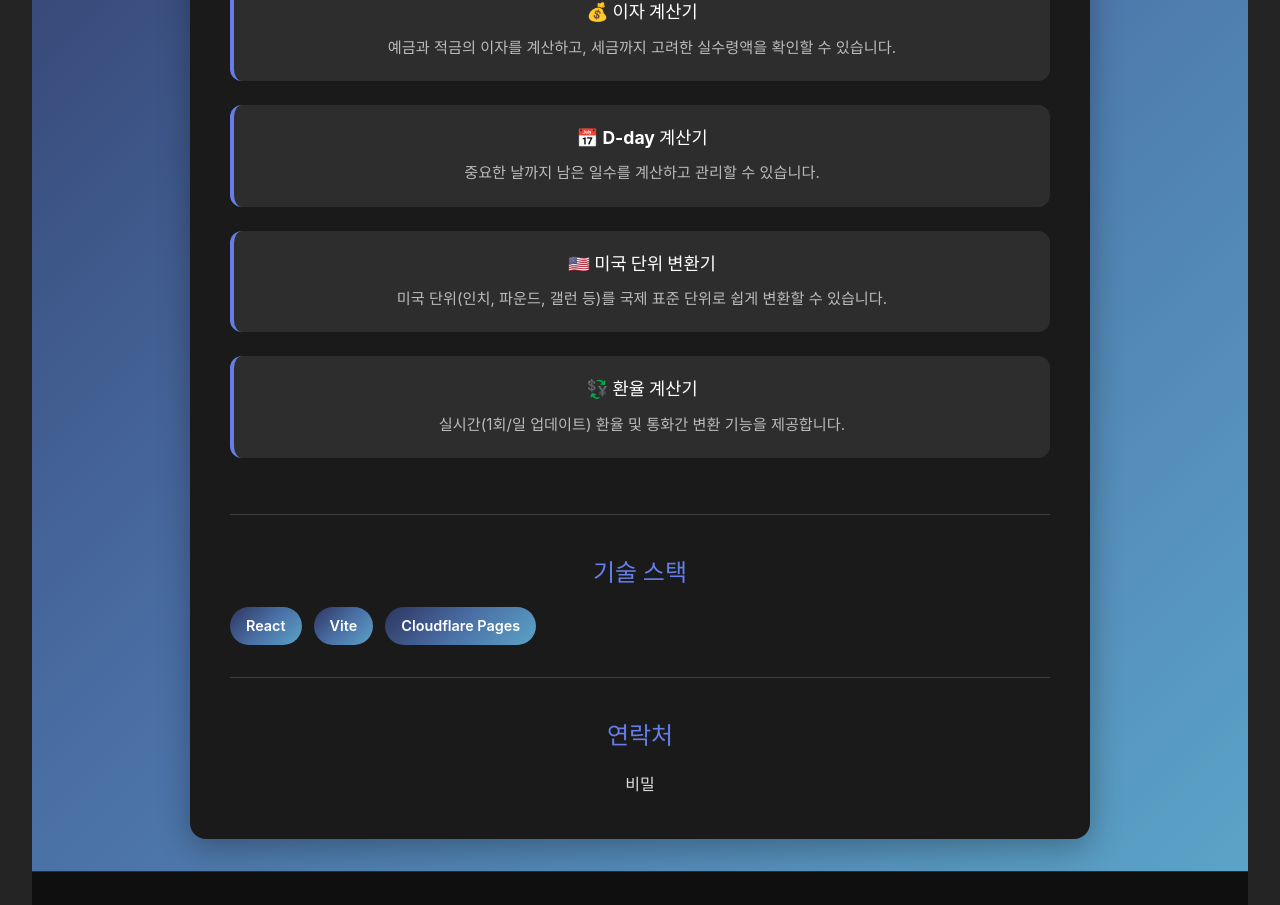
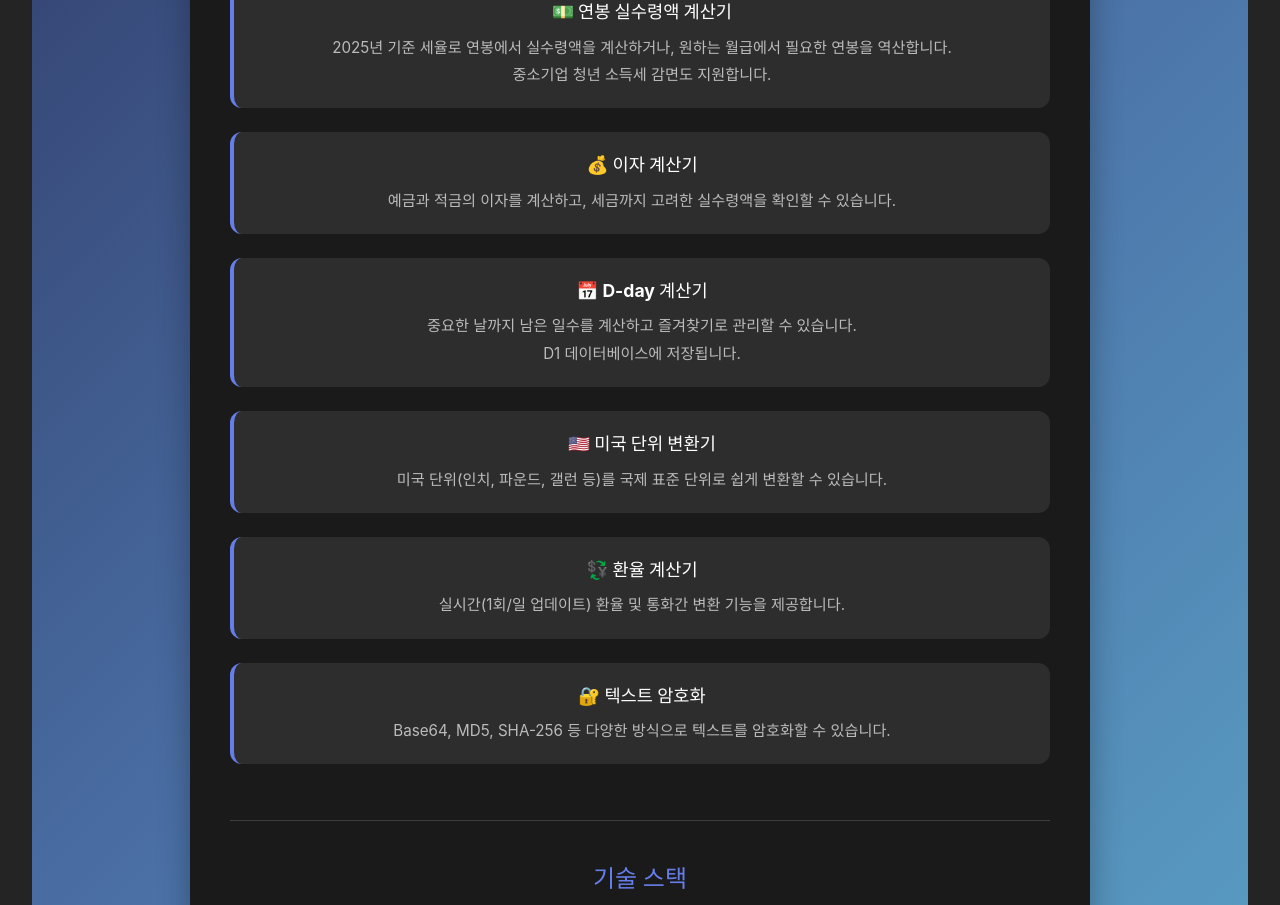
Before and after one commit to sr-josh/malgn-vibe, a React (Vite) app in the folder frontend/: page /about in a window 1280 px wide. Shown: the part 497-1402 px from the top of the page. Built offline with nearby package versions, Linux system fonts and the light colour scheme.

Commit message:
Align info-box content to left

```diff
--- a/frontend/src/components/Calculator.css
+++ b/frontend/src/components/Calculator.css
@@ -187,9 +187,9 @@ to { opacity: 1; transform: translateY(0); }
 .deduction-item:last-of-type { border-bottom: 2px solid #3d3d3d; margin-bottom: 0.75rem; }
 .deduction-total { display: flex; justify-content: space-between; align-items: center; padding: 1rem; background: rgba(245, 87, 108, 0.1); border-radius: 8px; font-size: 1.1rem; font-weight: 700; color: #f5576c; }
 .info-box { margin-top: 2rem; padding: 1.5rem; background: rgba(102, 126, 234, 0.05); border-left: 4px solid #667eea; border-radius: 8px; }
-.info-box p { margin: 0 0 0.75rem; color: #fff; font-weight: 600; }
-.info-box ul { margin: 0; padding-left: 1.5rem; color: #aaa; }
-.info-box li { margin: 0.5rem 0; font-size: 0.9rem; line-height: 1.5; }
+.info-box p { margin: 0 0 0.75rem; color: #fff; font-weight: 600; text-align: left; }
+.info-box ul { margin: 0; padding-left: 1.5rem; color: #aaa; text-align: left; }
+.info-box li { margin: 0.5rem 0; font-size: 0.9rem; line-height: 1.5; text-align: left; }
 
 /* 게시판 스타일 */
 .post-board { max-width: 800px; }
--- a/frontend/src/pages/About.jsx
+++ b/frontend/src/pages/About.jsx
@@ -18,12 +18,18 @@ function About() {
           <h2>제공하는 기능</h2>
           <ul className="feature-list">
             <li>
+              <strong>💵 연봉 실수령액 계산기</strong>
+              <p>2025년 기준 세율로 연봉에서 실수령액을 계산하거나, 원하는 월급에서 필요한 연봉을 역산합니다. </p>
+              <p>중소기업 청년 소득세 감면도 지원합니다.</p>
+            </li>
+            <li>
               <strong>💰 이자 계산기</strong>
               <p>예금과 적금의 이자를 계산하고, 세금까지 고려한 실수령액을 확인할 수 있습니다.</p>
             </li>
             <li>
               <strong>📅 D-day 계산기</strong>
-              <p>중요한 날까지 남은 일수를 계산하고 관리할 수 있습니다.</p>
+              <p>중요한 날까지 남은 일수를 계산하고 즐겨찾기로 관리할 수 있습니다. </p>
+              <p>D1 데이터베이스에 저장됩니다.</p>
             </li>
             <li>
               <strong>🇺🇸 미국 단위 변환기</strong>
@@ -32,6 +38,10 @@ function About() {
             <li>
               <strong>💱 환율 계산기</strong>
               <p>실시간(1회/일 업데이트) 환율 및 통화간 변환 기능을 제공합니다.</p>
+            </li>
+            <li>
+              <strong>🔐 텍스트 암호화</strong>
+              <p>Base64, MD5, SHA-256 등 다양한 방식으로 텍스트를 암호화할 수 있습니다.</p>
             </li>
           </ul>
         </section>
@@ -42,6 +52,8 @@ function About() {
             <span className="tech-badge">React</span>
             <span className="tech-badge">Vite</span>
             <span className="tech-badge">Cloudflare Pages</span>
+            <span className="tech-badge">Cloudflare D1</span>
+            <span className="tech-badge">Pages Functions</span>
           </div>
         </section>
 
```
Also changed, not shown: 1 other file (tests, documents, lock files or other folders).
